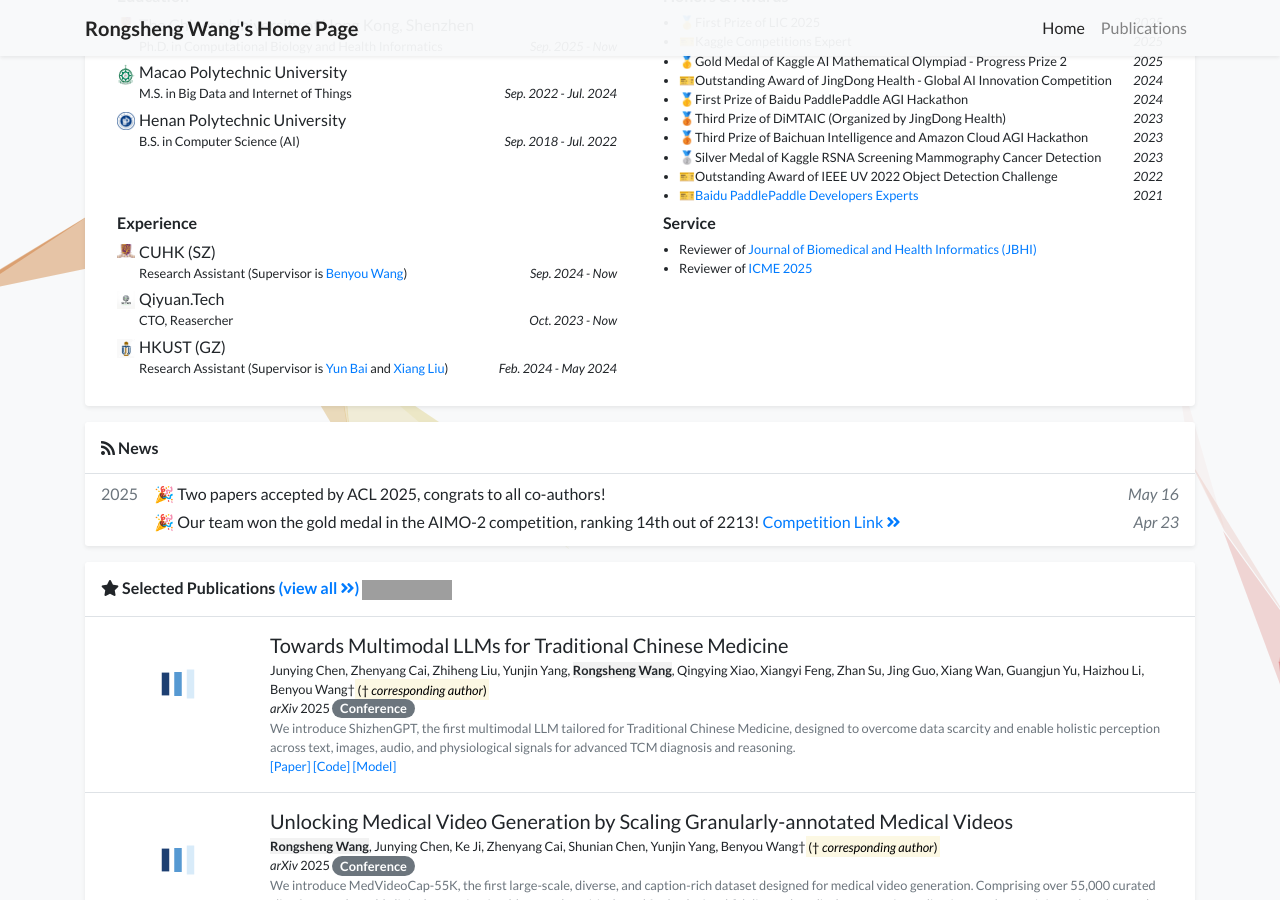
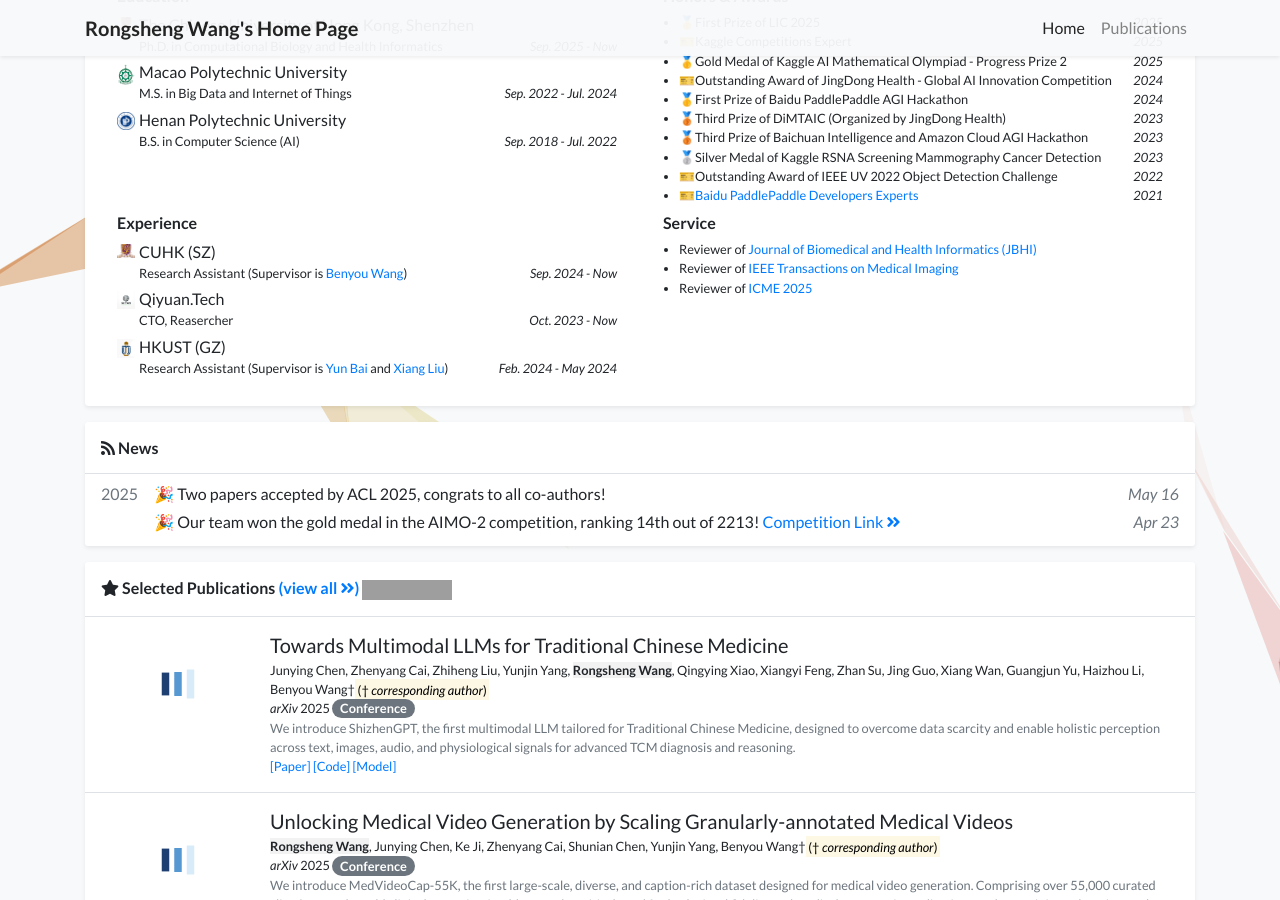
Before and after one commit to WangRongsheng/WangRongsheng.github.io, a Jekyll site: the page built from index.html, in a window 1280 px wide and 900 px high, scrolled down 645 px. Built offline with Jekyll 4.4.1, drawn with Linux system fonts in a browser that asks for light colours; a style sheet for code colours, icons or effects is not loaded; grey boxes are pictures that could not be loaded.

Commit message:
Update profile.yml

```diff
--- a/_data/profile.yml
+++ b/_data/profile.yml
@@ -80,6 +80,7 @@ awards:
 
 service:
 - name: Reviewer of <a href="https://www.embs.org/jbhi/">Journal of Biomedical and Health Informatics (JBHI)</a>
+- name: Reviewer of <a href="https://ieeexplore.ieee.org/xpl/RecentIssue.jsp?punumber=42">IEEE Transactions on Medical Imaging</a>
 - name: Reviewer of <a href="https://2025.ieeeicme.org/">ICME 2025</a>
 
 # Feel free to replace the footer text if you would like to, but I will greatly appreciate it
```
